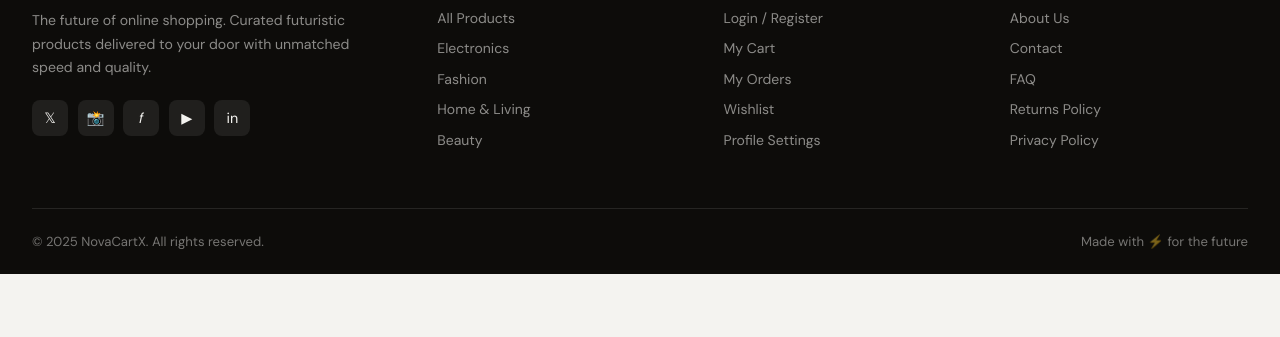
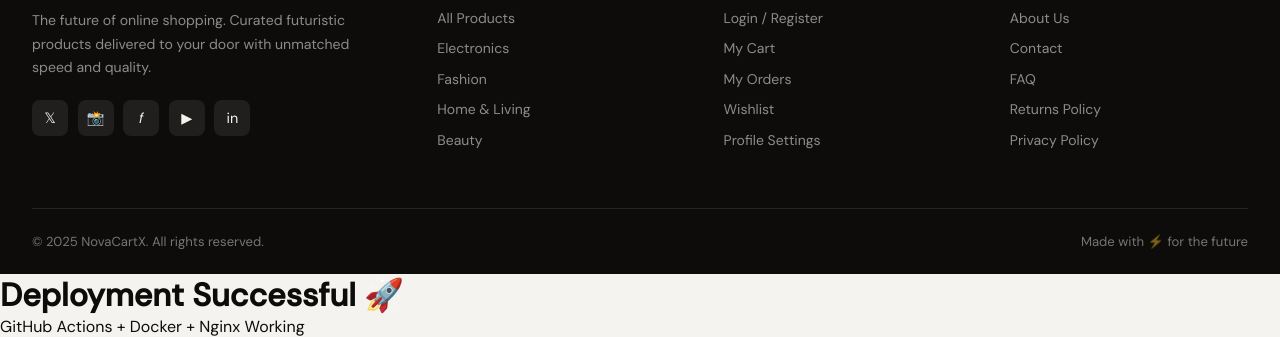
Before and after one commit to tharunadhithyaa/NovaCartX, a website: page index.html in a window 1280 px wide. Shown: the part 4448-4785 px from the top of the page. Before the commit the page ends 4722 px from the top, so only its background shows below. Drawn offline with Linux system fonts and the light colour scheme.

Commit message:
updated changes

```diff
--- a/index.html
+++ b/index.html
@@ -354,5 +354,9 @@
 </footer>
 
 <script src="js/app.js"></script>
+
+<h1>Deployment Successful 🚀</h1>
+    <p>GitHub Actions + Docker + Nginx Working</p>
+
 </body>
 </html>
```
